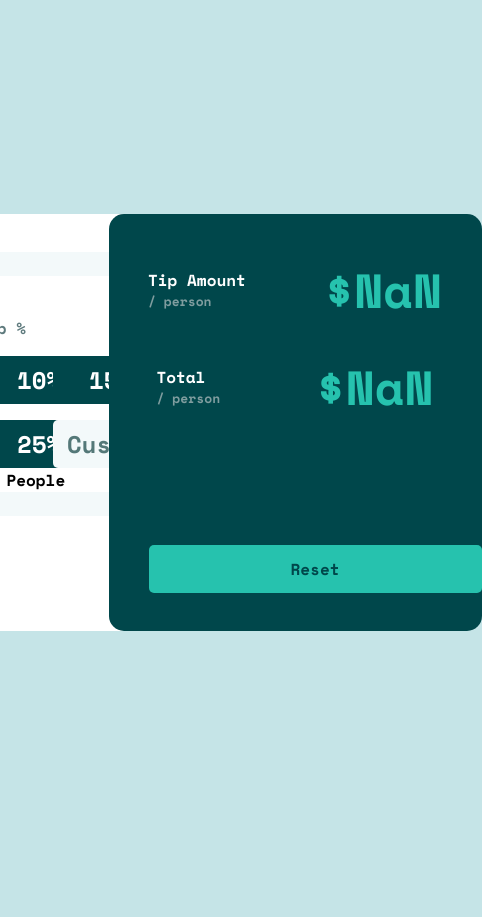
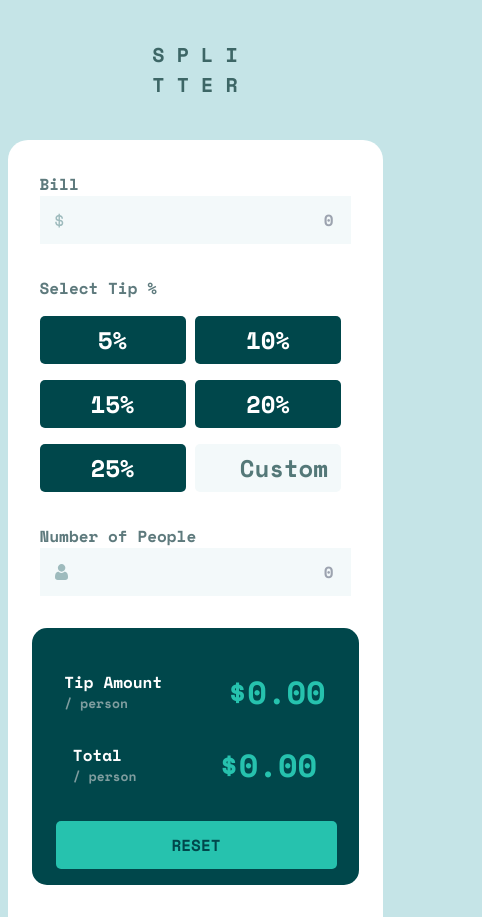
Before and after one commit to dreyfus92/Frontend-Mentor-Solutions, a React (Vite) app in the folder tip-calculator-app/: page / in a window 390 px wide. Shown: the whole page, 482 px wide, since content can reach past the window. Before the commit the page ends 844 px from the top, so only its background shows below. Built offline with nearby package versions, Linux system fonts and the light colour scheme.

Commit message:
fixed responsive design

```diff
--- a/tip-calculator-app/src/App.tsx
+++ b/tip-calculator-app/src/App.tsx
@@ -6,32 +6,38 @@ export const App = () => {
   const [discount, setDiscount] = useState("");
   const [numberOfPeople, setNumberOfPeople] = useState("");
 
-  //console logs
-  console.log(bill, discount, numberOfPeople);
-
   // parsing values
   const billParsed = parseFloat(bill);
   const discountParsed = parseFloat(discount);
   const numberOfPeopleParsed = parseFloat(numberOfPeople);
 
   //operations
-  const tipAmountPerPerson = (
-    (billParsed * (discountParsed / 100)) /
-    numberOfPeopleParsed
-  ).toFixed(2);
-  const totalPerPerson = (
-    (billParsed + (billParsed * discountParsed) / 100) /
-    numberOfPeopleParsed
-  ).toFixed(2);
+  const tipAmountPerPerson = Number(
+    ((billParsed * (discountParsed / 100)) / numberOfPeopleParsed).toFixed(2)
+  );
+  const totalPerPerson = Number(
+    (
+      (billParsed + (billParsed * discountParsed) / 100) /
+      numberOfPeopleParsed
+    ).toFixed(2)
+  );
 
+  //console logs
+  console.log(bill, discount, numberOfPeople);
   console.log(tipAmountPerPerson, totalPerPerson);
+
   return (
-    <div className="h-screen flex items-center justify-center font-mono-space">
-      <div className="md:w-[920px] md:h-[481px] bg-white rounded-[20px] justify-around flex items-center">
+    <div className="h-screen flex flex-col items-center md:justify-center md: font-mono-space">
+      <h1 className="text-[#3D6666] text-[20px] mt-[40px] mb-[40px] md:mb-[60px] md:mt-0">
+        S P L I
+        <br />T T E R
+      </h1>
+      <div className="w-[375px] h-[789px] md:w-[920px] md:h-[481px] bg-white rounded-t-[20px] md:rounded-[25px] flex justify-around  items-center md:flex-row flex-col">
         <DataEntry
           setBill={setBill}
           setDiscount={setDiscount}
           setNumberOfPeople={setNumberOfPeople}
+          numberOfPeopleParsed={numberOfPeopleParsed}
         />
         <ResultBox
           tipAmountPerPerson={tipAmountPerPerson}
--- a/tip-calculator-app/src/components/DataEntry.tsx
+++ b/tip-calculator-app/src/components/DataEntry.tsx
@@ -4,21 +4,25 @@ interface DataEntryProps {
   setBill: React.Dispatch<React.SetStateAction<string>>;
   setDiscount: React.Dispatch<React.SetStateAction<string>>;
   setNumberOfPeople: React.Dispatch<React.SetStateAction<string>>;
+  numberOfPeopleParsed: number;
 }
 
 export const DataEntry = ({
   setBill,
   setDiscount,
   setNumberOfPeople,
+  numberOfPeopleParsed,
 }: DataEntryProps) => {
   return (
-    <div className="md:w-[379px] h-[388px]">
-      <div className="relative">
+    <div className="w-[311px] h-[436px] md:w-[379px] md:h-[388px]">
+      <div className="relative mt-[32px] md:mt-0">
         <label className="text-[#5E7A7D]">Bill</label>
         <input
           type="number"
+          required
+          placeholder={"0"}
           name="bill"
-          className="relative block bg-[#F3F9FA] md:w-[379px] md:h-[48px] md:text-right md:pr-[17px] focus:outline-[#26C2AE] focus:cursor-pointer"
+          className="relative caret-[#26C2AE] block bg-[#F3F9FA] w-[311px] md:w-[379px] h-[48px] text-right pr-[17px] focus:outline-[#26C2AE] focus:cursor-pointer"
           onChange={(e) => setBill(e.target.value)}
         />
         <img
@@ -27,35 +31,35 @@ export const DataEntry = ({
           className="absolute h-[15.46px] w-[9.84px] top-[41px] left-[15px]"
         />
       </div>
-      <div className="mt-[40px]">
+      <div className="mt-[32px] md:mt-[40px]">
         <p className="text-[#5E7A7D] mb-[16px]">Select Tip %</p>
-        <div className="grid grid-cols-3 gap-4">
+        <div className="grid grid-cols-2 gap-y-4  md:grid-cols-3 md:gap-4">
           <button
-            className="bg-[#00474B] text-white text-[24px] w-[117px] h-[48px] rounded-[5px] hover:bg-[#26C2AE]"
+            className="bg-[#00474B] text-white text-[24px] w-[146px] md:w-[117px] h-[48px] rounded-[5px] hover:bg-[#9FE8DF] hover:text-[#00474B]"
             onClick={() => setDiscount("5")}
           >
             5%
           </button>
           <button
-            className="bg-[#00474B] text-white text-[24px] w-[117px] h-[48px] rounded-[5px] hover:bg-[#26C2AE]"
+            className="bg-[#00474B] text-white text-[24px] w-[146px] md:w-[117px] h-[48px] rounded-[5px] hover:bg-[#9FE8DF] hover:text-[#00474B]"
             onClick={() => setDiscount("10")}
           >
             10%
           </button>
           <button
-            className="bg-[#00474B] text-white text-[24px] w-[117px] h-[48px] rounded-[5px] hover:bg-[#26C2AE]"
+            className="bg-[#00474B] text-white text-[24px] w-[146px] md:w-[117px] h-[48px] rounded-[5px] hover:bg-[#26C2AE] hover:text-[#00474B]"
             onClick={() => setDiscount("15")}
           >
             15%
           </button>
           <button
-            className="bg-[#00474B] text-white text-[24px] w-[117px] h-[48px] rounded-[5px] hover:bg-[#26C2AE]"
+            className="bg-[#00474B] text-white text-[24px] w-[146px] md:w-[117px] h-[48px] rounded-[5px] hover:bg-[#26C2AE] hover:text-[#00474B]"
             onClick={() => setDiscount("20")}
           >
             20%
           </button>
           <button
-            className="bg-[#00474B] text-white text-[24px] w-[117px] h-[48px] rounded-[5px] hover:bg-[#26C2AE]"
+            className="bg-[#00474B] text-white text-[24px] w-[146px] md:w-[117px] h-[48px] rounded-[5px] hover:bg-[#26C2AE] hover:text-[#00474B]"
             onClick={() => setDiscount("25")}
           >
             25%
@@ -63,20 +67,30 @@ export const DataEntry = ({
           <input
             onChange={(e) => setDiscount(e.target.value)}
             placeholder="Custom"
-            className="bg-[#F3F9FA] text-white text-[24px] w-[117px] h-[48px] rounded-[5px] placeholder:text-[#547878] placeholder:text-center"
+            className="bg-[#F3F9FA] text-right pr-[13px] caret-[#26C2AE] text-[#00474B] text-[24px] w-[146px] md:w-[117px] h-[48px] rounded-[5px] placeholder:text-[#547878] placeholder:text-right focus:outline-[#26C2AE]"
           />
         </div>
       </div>
-      <div className="relative md:mt-[40px]">
-        <label>Number of People</label>
+      <div className="relative mt-[32px] md:mt-[40px]">
+        <label className="text-[#5E7A7D]">Number of People</label>
         <input
           type="number"
-          className="relative block bg-[#F3F9FA] md:w-[379px] md:h-[48px] md:text-right md:pr-[17px] focus:outline-[#26C2AE] focus:cursor-pointer"
+          required
+          placeholder={"0"}
+          className={`relative block bg-[#F3F9FA] caret-[#26C2AE] w-[311px] md:w-[379px] h-[48px] text-right pr-[17px] focus:outline-[#26C2AE] focus:cursor-pointer ${
+            numberOfPeopleParsed === 0 ? "focus:outline-[#E17052]" : ""
+          }`}
           onChange={(e) => setNumberOfPeople(e.target.value)}
         />
+        {window.innerWidth >= 1024 && (
+          <p className="absolute bottom-[52px] -right-[0px] text-[#F74646]">
+            {numberOfPeopleParsed === 0 ? "Can't be zero" : ""}
+          </p>
+        )}
         <img
           src="/icon-person.svg"
           className="absolute top-[40px] left-[15px]"
+          alt="person icon"
         />
       </div>
     </div>
--- a/tip-calculator-app/src/components/ResultBox.tsx
+++ b/tip-calculator-app/src/components/ResultBox.tsx
@@ -16,30 +16,34 @@ export const ResultBox = ({
   setNumberOfPeople,
 }: ResultBoxProps) => {
   return (
-    <div className="md:w-[413px] h-[417px] bg-[#00474B] rounded-[15px]">
+    <div className="w-[327px] h-[257px] md:w-[413px] md:h-[417px] bg-[#00474B] rounded-[15px] mt-[52px] mb-[32px] md:mt-0 md:mb-0">
       <div className="flex justify-around items-center mt-[40px] mb-[25px]">
         <div>
           <h1 className="text-white text-[16px]">Tip Amount</h1>
           <p className="text-[#7F9D9F] text-[13px]">/ person</p>
         </div>
-        <h1 className="text-[#26C2AE] text-[48px]">{`$${tipAmountPerPerson}`}</h1>
+        <h1 className="text-[#26C2AE] text-[32px] md:text-[48px]">{`$${
+          isNaN(tipAmountPerPerson) ? "0.00" : tipAmountPerPerson
+        }`}</h1>
       </div>
       <div className="flex justify-around items-center">
         <div>
           <h1 className="text-white text-[16px]">Total</h1>
           <p className="text-[#7F9D9F] text-[13px]">/ person</p>
         </div>
-        <h1 className="text-[#26C2AE] text-[48px]">{`$${totalPerPerson}`}</h1>
+        <h1 className="text-[#26C2AE] text-[32px] md:text-[48px]">{`$${
+          isNaN(totalPerPerson) ? "0.00" : totalPerPerson
+        }`}</h1>
       </div>
       <button
         onClick={() => {
           setBill("");
           setDiscount("");
-          setDiscount("");
+          setNumberOfPeople("");
         }}
-        className="rounded-[5px] w-[333px] h-[48px] bg-[#26C2AE] text-[#00474B] ml-[40px] mt-[122px] hover:"
+        className="rounded-[5px] w-[281px] md:w-[333px] h-[48px] bg-[#26C2AE] text-[#00474B] ml-[24px] m-[32px] md:ml-[40px] md:mt-[122px] hover:bg-[#9FE8DF]"
       >
-        Reset
+        RESET
       </button>
     </div>
   );
```
